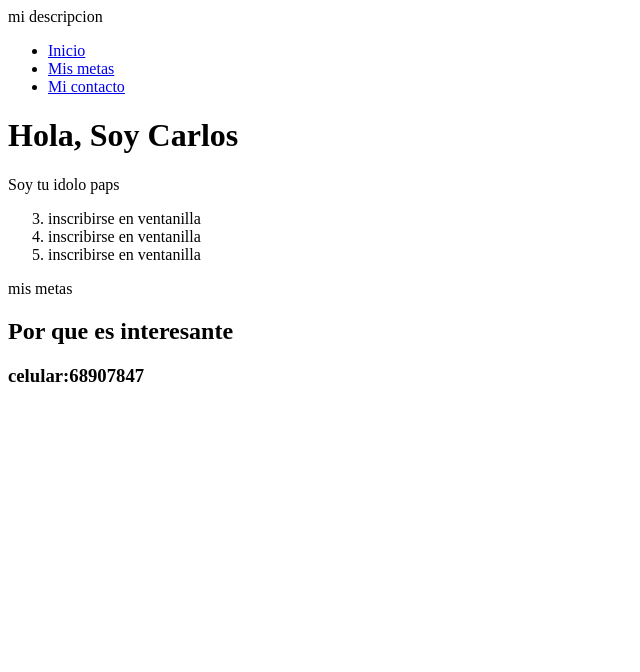
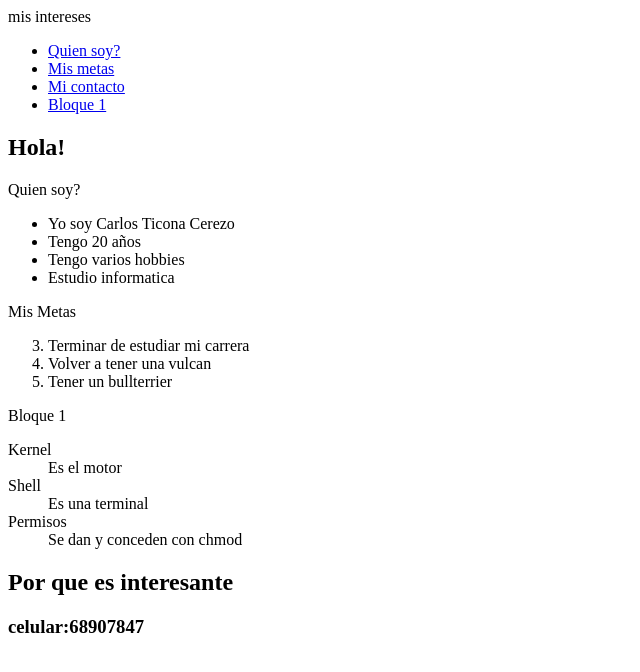
Before and after one commit to Saberusi/CLASE7, a plain HTML site: page index.html in a window 1280 px wide. Shown: the whole page, without its empty margins (0-640 px from the left). Drawn offline with Linux system fonts and the light colour scheme.

Commit message:
se realizo la practica

```diff
--- a/index.html
+++ b/index.html
@@ -5,30 +5,43 @@
         <title>Mi primera pagina</title>
     </head>
     <body>
-        <header>mi descripcion</header>
+        <header>mis intereses</header>
         <nav>
             <ul>
-                <li><a href="#Sobre-mi">Inicio</a></li>
+                <li><a href="#Sobre-mi">Quien soy?</a></li>
                 <li><a href="#mis metas">Mis metas</a></li>
                 <li><a href="https://www.youtube.com/watch?v=TxZ211kPj4I" target="_blank">Mi contacto</a></li>
+                <li><a href="#Bloque1">Bloque 1</a></li>
             </ul>
         </nav>
         <main>
-            <h1>Hola, Soy Carlos</h1>
+            <h2>Hola!</h2>
         </main>
         <section id="Sobre-mi">
-            <p>Soy tu idolo paps</p>
+            <p>Quien soy?</p>
+		<ul>
+		<li>Yo soy Carlos Ticona Cerezo</li>
+		<li>Tengo 20 años</li>
+		<li>Tengo varios hobbies</li>
+		<li>Estudio informatica</li>
+		</ul>
         </section>
-        <section>
+        <section id="mis metas">
+		<p>Mis Metas</p>
         	<ol type="1" start="3">
-			<li>inscribirse en ventanilla</li>
-			<li>inscribirse en ventanilla</li>
-			<li>inscribirse en ventanilla</li>
+			<li>Terminar de estudiar mi carrera</li>
+			<li>Volver a tener una vulcan</li>
+			<li>Tener un bullterrier</li>
 		</ol>
         </section>
-	<section>
-		<p>
-	</section>mis metas
+	<section id="Bloque1">
+		<p>Bloque 1</p>
+		</dl>
+		<dt>Kernel</dt> <dd>Es el motor</dd>
+		<dt>Shell</dt> <dd>Es una terminal</dd>
+		<dt>Permisos</dt> <dd>Se dan y conceden con chmod</dd>
+		</dl>
+	</section>
         <footer>
             <h2>Por que es interesante</h2>
             <h3>celular:68907847</h3>
```
